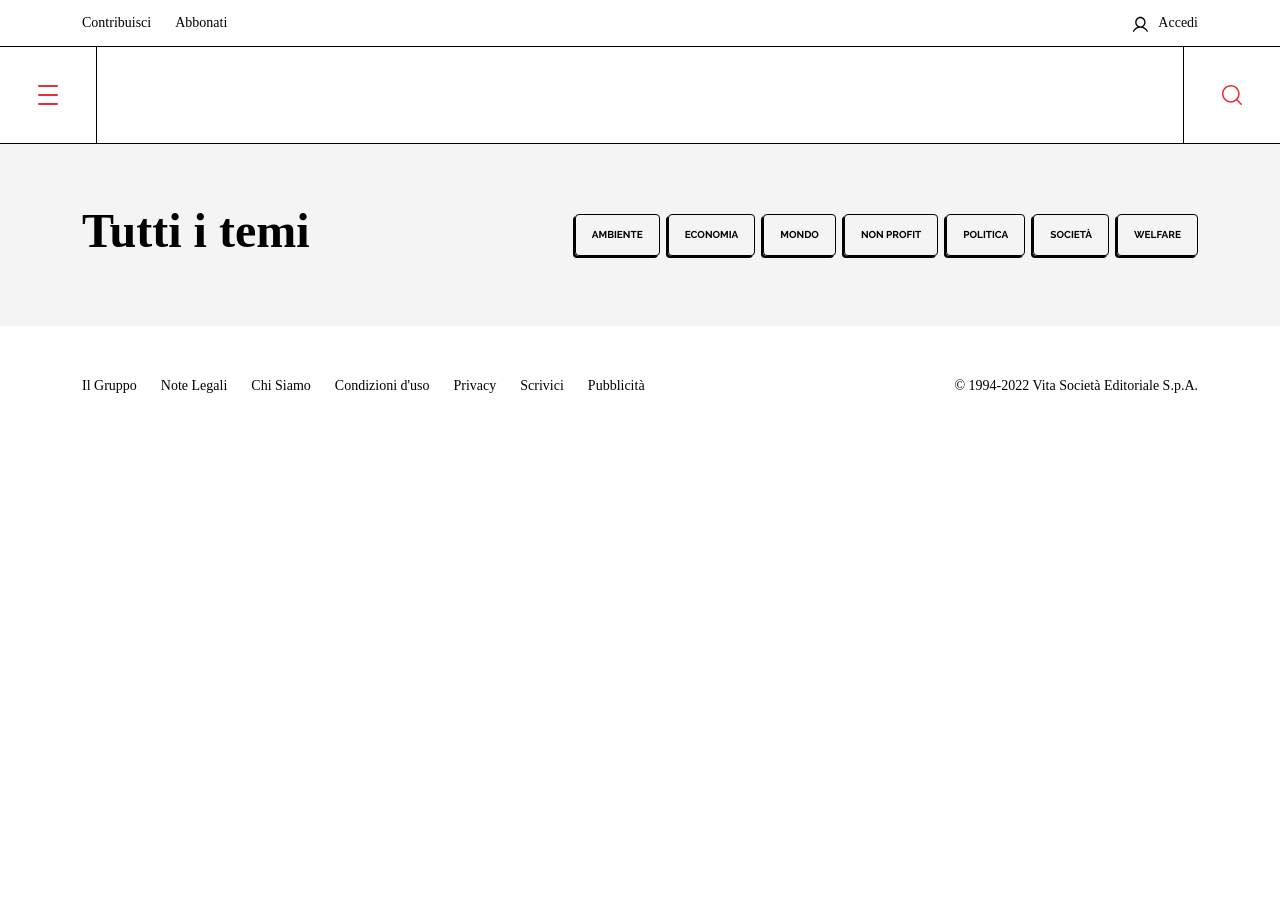
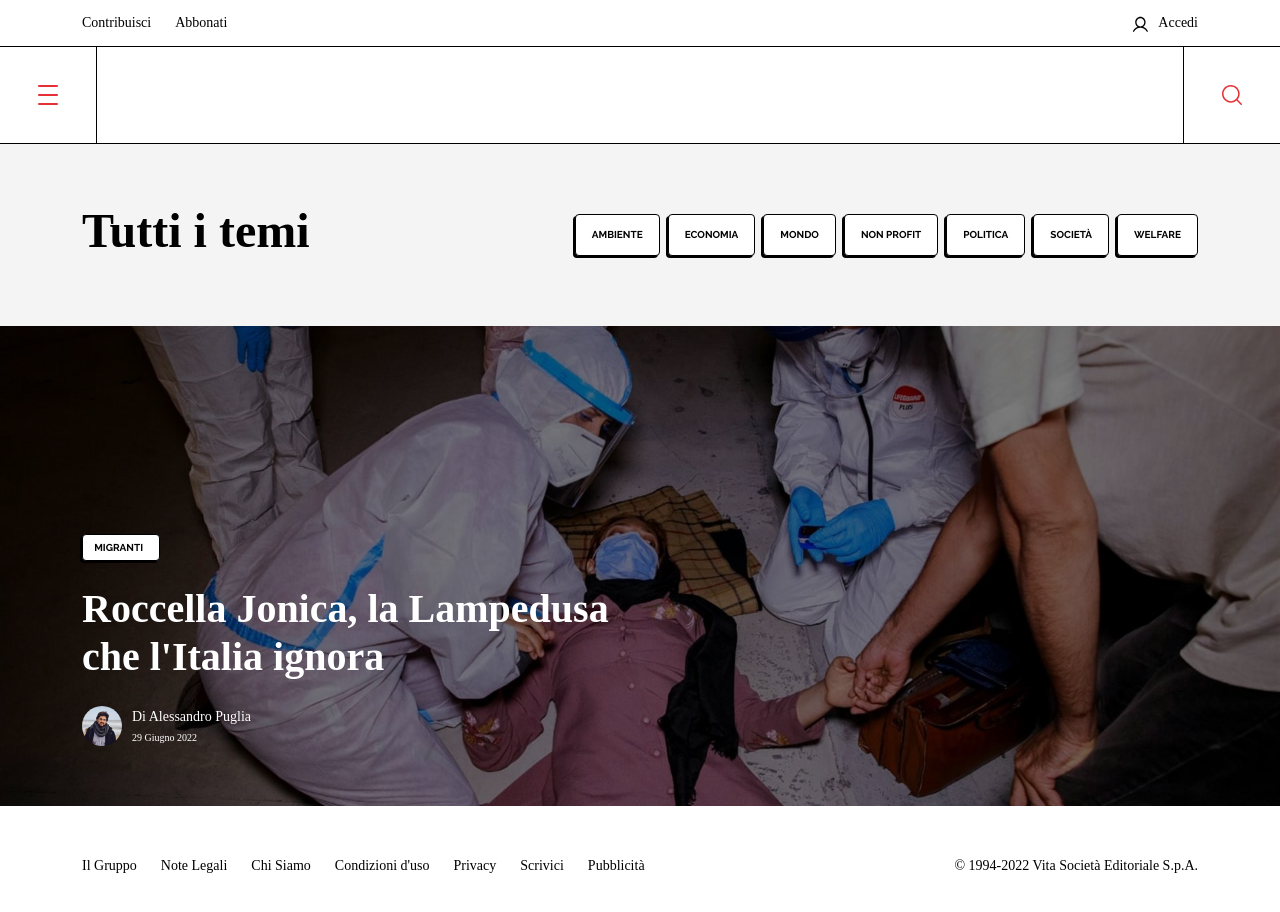
Before and after one commit to diego-cavenati/vita, a Vue app: page / in a window 1280 px wide. Shown: the top 912 px of the page. Before the commit the page ends 800 px from the top, so only its background shows below. Built offline with nearby package versions, Linux system fonts and the light colour scheme; the HTML template or start-up script is replaced by a standard one; a web font is replaced by a local one.

Commit message:
add main news

```diff
--- a/src/components/FooterComponent.vue
+++ b/src/components/FooterComponent.vue
@@ -42,7 +42,7 @@ export default {
     </footer>
 </template>
 
-<style lang="scss">
+<style lang="scss" scoped>
 @use '../styles/general.scss';
 @use '../styles/partials/variables.scss' as *;
 
--- a/src/components/MainNews.vue
+++ b/src/components/MainNews.vue
@@ -4,8 +4,83 @@ export default {
 }
 </script>
 
-<template></template>
+<template>
+    <div id="main_news">
+        <div class="principal">
+            <div class="container">
+                <div class="news_info">
+                    <div class="button tag">Migranti</div>
+                    <div class="title_xl">Roccella Jonica, la Lampedusa che l'Italia ignora</div>
+                    <div class="author_info">
+                        <img class="author_image" src="../assets/img/author_1.jpg" alt="Autore" />
+                        <div class="author_text">
+                            <div class="author_name">Di Alessandro Puglia</div>
+                            <div class="title_xs">29 Giugno 2022</div>
+                        </div>
+                    </div>
+                </div>
+            </div>
+        </div>
+    </div>
+</template>
 
 <style lang="scss">
 @use '../styles/general.scss';
+@use '../styles/partials/variables.scss' as *;
+
+#main_news {
+    width: 100%;
+    color: $color-primary-light;
+    z-index: 1;
+
+    .principal {
+        background-image: url('../assets/img/lampedusa.jpg');
+        background-repeat: no-repeat;
+        background-size: cover;
+        background-position: center;
+        height: 30rem;
+        width: 100%;
+        position: relative;
+    }
+
+    .principal::before {
+        content: "";
+        position: absolute;
+        top: 0;
+        left: 0;
+        width: 100%;
+        height: 100%;
+        background-color: rgba(0, 0, 0, 0.5);
+        z-index: 5;
+    }
+
+    .button {
+        width: 78px;
+        padding: 0.4rem 0.7rem;
+        margin-bottom: 1.5rem;
+    }
+
+    .news_info {
+        z-index: 10;
+        padding-top: 13rem;
+        position: relative;
+    }
+
+    .author_info {
+        display: flex;
+        align-items: center;
+    }
+
+    .author_image {
+        width: 40px;
+        height: 40px;
+        border-radius: 50%;
+        margin-right: 10px;
+    }
+
+    .title_xl {
+        max-width: 50%;
+        padding-bottom: 1.5rem;
+    }
+}
 </style>
--- a/src/components/NavbarComponent.vue
+++ b/src/components/NavbarComponent.vue
@@ -78,7 +78,7 @@ export default {
     </nav>
 </template>
 
-<style lang="scss">
+<style lang="scss" scoped>
 @use '../styles/general.scss';
 @use '../styles/partials/variables.scss' as *;
 
--- a/src/components/ThemesComponent.vue
+++ b/src/components/ThemesComponent.vue
@@ -21,7 +21,7 @@ export default {
     </div>
 </template>
 
-<style lang="scss">
+<style lang="scss" scoped>
 @use '../styles/general.scss';
 @use '../styles/partials/variables.scss' as *;
 
--- a/src/styles/general.scss
+++ b/src/styles/general.scss
@@ -41,6 +41,13 @@ body {
     font-size: 14px;
     line-height: 24px;
     color: $color-primary-dark;
+}
+
+.title_xs {
+    font-style: normal;
+    font-weight: 500;
+    font-size: 10px;
+    line-height: 18px;
 }
 
 .title_s {
@@ -113,6 +120,8 @@ body {
         Button
 ***********************/
 .button {
+    background-color: $color-primary-light;
+    color: $color-primary-dark;
     padding: 0.875rem 1rem;
     margin-right: 1rem;
     border-radius: 0.25rem;
```
Also changed, not shown: src/assets/img/author_1.jpg (added), src/assets/img/lampedusa.jpg (added).
